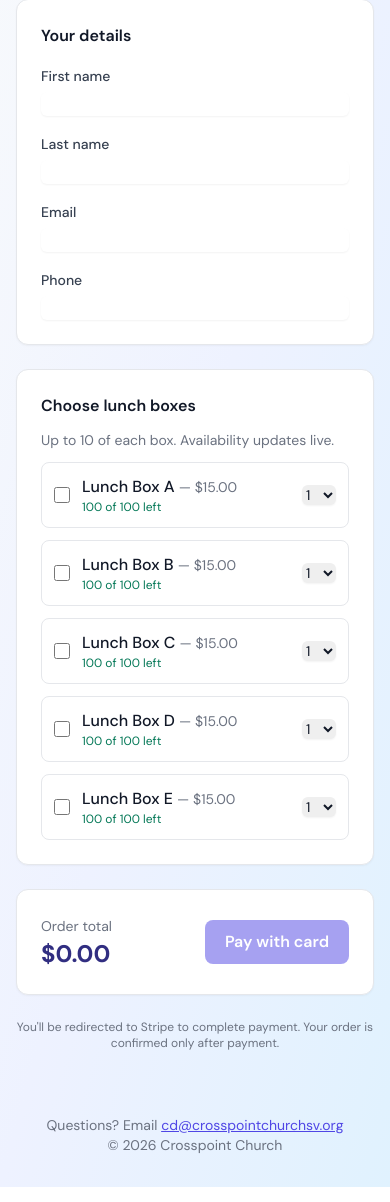
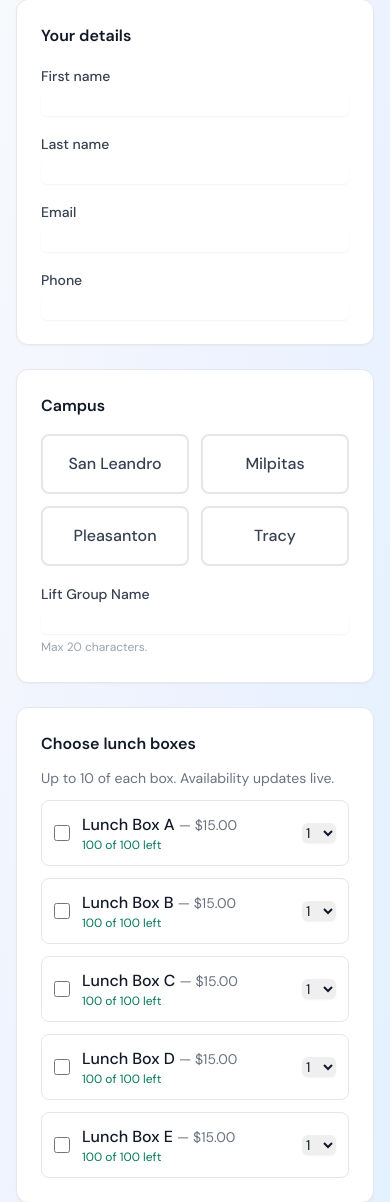
Before and after one commit to cd-ship-it/dolof, a PHP site: page /dolof/order in a window 390 px wide. Shown: the part 202-1404 px from the top of the page. Run offline with PHP 8.4, Linux system fonts and the light colour scheme; data comes from the database, SQL or seed files in the repository; tables that the repository leaves empty hold one stand-in row (values such as "Sample post"); some libraries are stand-ins or nearby versions.

Commit message:
Add campus + Lift Group fields; live US phone formatting
- Campus: required radio (San Leandro / Milpitas / Pleasanton / Tracy) with a
  prominent selected-campus banner
- Lift Group Name: required free text, max 20 chars
- Phone input formats to (123) 456-7890 as the user types
- New dolos_orders columns campus, lift_group; migration in sql/migrations/
- Surfaced in admin orders list, order view, CSV export, confirmation email,
  success page, and Stripe metadata

Co-Authored-By: Claude Sonnet 5 <noreply@anthropic.com>
Claude-Session: https://claude.ai/code/session_0123bRPsuXWoimdnXZWcQFHA

```diff
--- a/admin/export.php
+++ b/admin/export.php
@@ -35,7 +35,7 @@ header('Content-Disposition: attachment; filename="' . $filename . '"');
 $out = fopen('php://output', 'w');
 fprintf($out, "\xEF\xBB\xBF"); // UTF-8 BOM for Excel
 
-$header = ['Order #', 'First Name', 'Last Name', 'Email', 'Phone'];
+$header = ['Order #', 'First Name', 'Last Name', 'Email', 'Phone', 'Campus', 'Lift Group'];
 foreach ($codes as $c) {
     $header[] = 'Box ' . $c;
 }
@@ -49,6 +49,8 @@ foreach ($orders as $o) {
         $o['last_name'],
         $o['email'],
         $o['phone'],
+        $o['campus'],
+        $o['lift_group'],
     ];
     foreach ($codes as $c) {
         $row[] = $qtyByOrder[(int) $o['id']][$c] ?? 0;
--- a/admin/order-view.php
+++ b/admin/order-view.php
@@ -31,6 +31,8 @@ if (!$order) {
     <div><span class="text-gray-500">Name:</span> <?= e(trim($order['first_name'] . ' ' . $order['last_name'])) ?></div>
     <div><span class="text-gray-500">Email:</span> <?= e($order['email']) ?></div>
     <div><span class="text-gray-500">Phone:</span> <?= e($order['phone']) ?></div>
+    <div><span class="text-gray-500">Campus:</span> <?= e($order['campus']) ?></div>
+    <div><span class="text-gray-500">Lift Group:</span> <?= e($order['lift_group']) ?></div>
     <div><span class="text-gray-500">Status:</span> <?= e($order['status']) ?></div>
     <div><span class="text-gray-500">Placed:</span> <?= e($order['created_at']) ?></div>
     <div><span class="text-gray-500">Stripe session:</span> <span class="font-mono text-xs"><?= e($order['stripe_session_id']) ?></span></div>
--- a/admin/orders.php
+++ b/admin/orders.php
@@ -69,6 +69,8 @@ admin_head('Orders', 'orders');
         <th class="px-3 py-2">Name</th>
         <th class="px-3 py-2">Email</th>
         <th class="px-3 py-2">Phone</th>
+        <th class="px-3 py-2">Campus</th>
+        <th class="px-3 py-2">Lift Group</th>
         <th class="px-3 py-2">Boxes</th>
         <th class="px-3 py-2 text-right">Total</th>
         <th class="px-3 py-2">Status</th>
@@ -85,6 +87,8 @@ admin_head('Orders', 'orders');
         <td class="px-3 py-2"><?= e(trim($o['first_name'] . ' ' . $o['last_name'])) ?></td>
         <td class="px-3 py-2"><?= e($o['email']) ?></td>
         <td class="px-3 py-2"><?= e($o['phone']) ?></td>
+        <td class="px-3 py-2"><?= e($o['campus']) ?></td>
+        <td class="px-3 py-2"><?= e($o['lift_group']) ?></td>
         <td class="px-3 py-2 font-mono text-xs"><?= e($o['items_summary'] ?? '') ?></td>
         <td class="px-3 py-2 text-right"><?= e(money((int) $o['total_amount_cents'])) ?></td>
         <td class="px-3 py-2"><?= e($o['status']) ?></td>
@@ -92,7 +96,7 @@ admin_head('Orders', 'orders');
       </tr>
     <?php endforeach; ?>
     <?php if (!$orders): ?>
-      <tr><td colspan="8" class="px-3 py-6 text-center text-gray-500">No orders match.</td></tr>
+      <tr><td colspan="10" class="px-3 py-6 text-center text-gray-500">No orders match.</td></tr>
     <?php endif; ?>
     </tbody>
   </table>
--- a/emails/order-confirmation.html
+++ b/emails/order-confirmation.html
@@ -9,6 +9,11 @@
 
       <p style="font-size:15px;">Hi {{NAME}},</p>
       <p style="font-size:15px;">Thank you — your lunch box order (<strong>#{{ORDER_ID}}</strong>) has been received and paid.</p>
+
+      <p style="font-size:14px;color:#374151;">
+        <strong>Campus:</strong> {{CAMPUS}}<br>
+        <strong>Lift Group:</strong> {{LIFT_GROUP}}
+      </p>
 
       <table style="width:100%;border-collapse:collapse;margin:16px 0;font-size:14px;">
         <thead>
--- a/includes/mailer.php
+++ b/includes/mailer.php
@@ -162,6 +162,8 @@ function send_order_confirmation_email(PDO $pdo, array $order): bool
         '{{ORDER_ID}}'       => (string) (int) $order['id'],
         '{{ITEMS_TABLE}}'    => $rowsHtml,
         '{{TOTAL}}'          => e(money((int) $order['total_amount_cents'])),
+        '{{CAMPUS}}'         => e((string) ($order['campus'] ?? '')),
+        '{{LIFT_GROUP}}'     => e((string) ($order['lift_group'] ?? '')),
         '{{EVENT_TITLE}}'    => e($eventTitle),
         '{{EVENT_DATE}}'     => e($eventDate),
         '{{EVENT_LOCATION}}' => e($eventLocation),
--- a/order.php
+++ b/order.php
@@ -18,6 +18,11 @@ $boxes       = boxes_with_remaining($pdo);
 $open        = ordering_is_open($pdo);
 $maxQty      = DOLOS_MAX_QTY_PER_BOX;
 $cancelled   = isset($_GET['cancelled']);
+$campuses    = ['San Leandro', 'Milpitas', 'Pleasanton', 'Tracy'];
+$oldCampus   = $old['campus'] ?? '';
+if (!in_array($oldCampus, $campuses, true)) {
+    $oldCampus = '';
+}
 
 layout_head('Order — Deacons Ordination Luncheon');
 ?>
@@ -75,6 +80,33 @@ layout_head('Order — Deacons Ordination Luncheon');
     </div>
   </div>
 
+  <div class="card space-y-4">
+    <h2 class="font-semibold text-gray-900">Campus</h2>
+
+    <div id="campus-banner"
+         class="<?= $oldCampus === '' ? 'hidden ' : '' ?>rounded-lg bg-indigo-600 text-white text-center py-4 px-3">
+      <div class="text-xs uppercase tracking-wide text-indigo-200">Your campus</div>
+      <div class="text-2xl font-bold" id="campus-banner-name"><?= e($oldCampus) ?></div>
+    </div>
+
+    <div class="grid grid-cols-2 gap-3">
+      <?php foreach ($campuses as $c): ?>
+        <label class="campus-option relative flex cursor-pointer items-center justify-center rounded-lg border-2 px-3 py-4 text-center font-medium transition
+                      <?= $oldCampus === $c ? 'border-indigo-600 bg-indigo-50 text-indigo-800 ring-2 ring-indigo-300' : 'border-gray-200 text-gray-700 hover:border-indigo-300' ?>">
+          <input type="radio" name="campus" value="<?= e($c) ?>" class="sr-only campus-radio" <?= $oldCampus === $c ? 'checked' : '' ?> required>
+          <?= e($c) ?>
+        </label>
+      <?php endforeach; ?>
+    </div>
+
+    <label class="block">
+      <span class="text-sm font-medium text-gray-700">Lift Group Name</span>
+      <input type="text" name="lift_group" required maxlength="20" value="<?= e($old['lift_group'] ?? '') ?>"
+             class="mt-1 w-full rounded-md border-gray-300 shadow-sm focus:border-indigo-500 focus:ring-indigo-500">
+      <span class="text-xs text-gray-400">Max 20 characters.</span>
+    </label>
+  </div>
+
   <div class="card space-y-3">
     <h2 class="font-semibold text-gray-900">Choose lunch boxes</h2>
     <p class="text-sm text-gray-500">Up to <?= (int) $maxQty ?> of each box. Availability updates live.</p>
@@ -129,6 +161,48 @@ layout_head('Order — Deacons Ordination Luncheon');
   var form = document.getElementById('order-form');
   var totalEl = document.getElementById('order-total');
   var payBtn = document.getElementById('pay-btn');
+
+  // Campus radio: prominent banner + highlight the chosen card.
+  var campusBanner = document.getElementById('campus-banner');
+  var campusBannerName = document.getElementById('campus-banner-name');
+  var SEL = 'border-indigo-600 bg-indigo-50 text-indigo-800 ring-2 ring-indigo-300'.split(' ');
+  var UNSEL = 'border-gray-200 text-gray-700 hover:border-indigo-300'.split(' ');
+  function syncCampus() {
+    var chosen = form.querySelector('.campus-radio:checked');
+    form.querySelectorAll('.campus-option').forEach(function (opt) {
+      var on = opt.querySelector('.campus-radio').checked;
+      SEL.forEach(function (c) { opt.classList.toggle(c, on); });
+      UNSEL.forEach(function (c) { opt.classList.toggle(c, !on); });
+    });
+    if (chosen) {
+      campusBannerName.textContent = chosen.value;
+      campusBanner.classList.remove('hidden');
+    } else {
+      campusBanner.classList.add('hidden');
+    }
+  }
+  form.querySelectorAll('.campus-radio').forEach(function (r) {
+    r.addEventListener('change', syncCampus);
+  });
+  syncCampus();
+
+  // Live US phone formatting: (123) 456-7890
+  var phoneEl = form.querySelector('input[name="phone"]');
+  function formatPhone(v) {
+    var d = (v || '').replace(/\D/g, '');
+    if (d.length === 11 && d[0] === '1') { d = d.slice(1); }
+    d = d.slice(0, 10);
+    if (d.length === 0) return '';
+    if (d.length < 4) return '(' + d;
+    if (d.length < 7) return '(' + d.slice(0, 3) + ') ' + d.slice(3);
+    return '(' + d.slice(0, 3) + ') ' + d.slice(3, 6) + '-' + d.slice(6);
+  }
+  if (phoneEl) {
+    var reformat = function () { phoneEl.value = formatPhone(phoneEl.value); };
+    phoneEl.addEventListener('input', reformat);
+    phoneEl.addEventListener('blur', reformat);
+    reformat();
+  }
 
   function recalc() {
     var cents = 0, any = false;
--- a/sql/dev_bootstrap.sql
+++ b/sql/dev_bootstrap.sql
@@ -31,6 +31,8 @@ CREATE TABLE IF NOT EXISTS `dolos_orders` (
   `last_name`               VARCHAR(100) NOT NULL DEFAULT '',
   `email`                   VARCHAR(200) NOT NULL DEFAULT '',
   `phone`                   VARCHAR(50)  NOT NULL DEFAULT '',
+  `campus`                  VARCHAR(30)  NOT NULL DEFAULT '',
+  `lift_group`              VARCHAR(20)  NOT NULL DEFAULT '',
   `status`                  ENUM('pending','paid','expired','cancelled') NOT NULL DEFAULT 'pending',
   `total_amount_cents`      INT          NOT NULL DEFAULT 0,
   `stripe_session_id`       VARCHAR(255) NOT NULL DEFAULT '',
--- /dev/null
+++ b/sql/migrations/2026-08-30_add_campus_lift_group.sql
@@ -0,0 +1,5 @@
+-- Run once on any database that was created before campus / lift_group were added.
+-- (Fresh installs already get these columns from dev_bootstrap.sql / production.sql.)
+ALTER TABLE `dolos_orders`
+  ADD COLUMN `campus`     VARCHAR(30) NOT NULL DEFAULT '' AFTER `phone`,
+  ADD COLUMN `lift_group` VARCHAR(20) NOT NULL DEFAULT '' AFTER `campus`;
--- a/sql/production.sql
+++ b/sql/production.sql
@@ -34,6 +34,8 @@ CREATE TABLE IF NOT EXISTS `dolos_orders` (
   `last_name`               VARCHAR(100) NOT NULL DEFAULT '',
   `email`                   VARCHAR(200) NOT NULL DEFAULT '',
   `phone`                   VARCHAR(50)  NOT NULL DEFAULT '',
+  `campus`                  VARCHAR(30)  NOT NULL DEFAULT '',
+  `lift_group`              VARCHAR(20)  NOT NULL DEFAULT '',
   `status`                  ENUM('pending','paid','expired','cancelled') NOT NULL DEFAULT 'pending',
   `total_amount_cents`      INT          NOT NULL DEFAULT 0,
   `stripe_session_id`       VARCHAR(255) NOT NULL DEFAULT '',
--- a/success.php
+++ b/success.php
@@ -54,7 +54,9 @@ layout_head('Thank you — Deacons Ordination Luncheon');
   <div class="card">
     <h2 class="font-semibold text-gray-900 mb-3">Order #<?= (int) $order['id'] ?></h2>
     <p class="text-sm text-gray-600 mb-4">
-      <?= e(trim($order['first_name'] . ' ' . $order['last_name'])) ?> &middot; <?= e($order['phone']) ?>
+      <?= e(trim($order['first_name'] . ' ' . $order['last_name'])) ?> &middot; <?= e($order['phone']) ?><br>
+      <span class="text-gray-500">Campus:</span> <?= e($order['campus']) ?>
+      &middot; <span class="text-gray-500">Lift Group:</span> <?= e($order['lift_group']) ?>
     </p>
     <table class="w-full text-sm">
       <thead><tr class="text-left text-gray-500 border-b">
```
Also changed, not shown: create-checkout.php (+16 -5 lines), includes/orders.php (+6 -4 lines), README.md.
